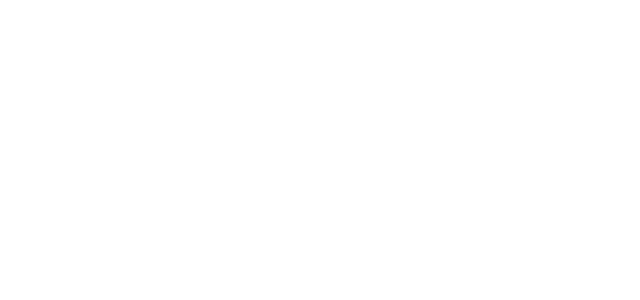
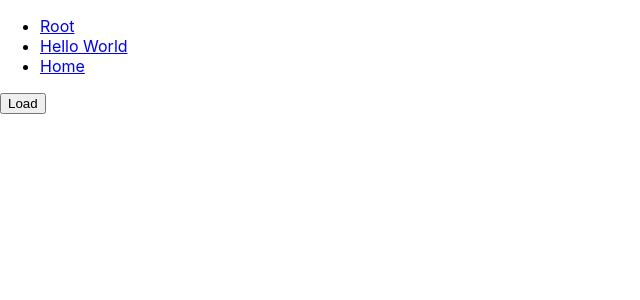
Before and after one commit to slapexs/react-typescript-crud, a React (Create React App) app: page /home in a window 1280 px wide. Shown: the top 300 px of the page, without its empty margins (0-640 px from the left). Built offline with nearby package versions, Linux system fonts and the light colour scheme.

Commit message:
add fetch data

```diff
--- a/src/App.tsx
+++ b/src/App.tsx
@@ -1,5 +1,4 @@
 import "./App.css";
-import HelloWorld from "./component/HelloWorld";
 import { Panel } from "./component/Panel";
 
 function App() {
--- a/src/component/HelloWorld.tsx
+++ b/src/component/HelloWorld.tsx
@@ -5,6 +5,7 @@
 import { useDispatch } from "react-redux";
 import { addTodo } from "../app/slice/duck-slice";
 import { useParams } from "react-router-dom";
+import { TopMenu } from "./TopMenu";
 
 const HelloWorld: FC = () => {
   const { name } = useParams();
--- /dev/null
+++ b/src/component/TopMenu.tsx
@@ -0,0 +1,22 @@
+import { FC } from "react";
+import { Link } from "react-router-dom";
+
+const TopMenu: FC = () => {
+  return (
+    <nav>
+      <ul>
+        <li>
+          <Link to="/">Root</Link>
+        </li>
+        <li>
+          <Link to="/hello/z">Hello World</Link>
+        </li>
+        <li>
+          <Link to="/home">Home</Link>
+        </li>
+      </ul>
+    </nav>
+  );
+};
+
+export { TopMenu };
--- a/src/index.tsx
+++ b/src/index.tsx
@@ -1,7 +1,6 @@
 import React from "react";
 import ReactDOM from "react-dom/client";
 import "./index.css";
-import App from "./App";
 import reportWebVitals from "./reportWebVitals";
 import { store } from "./app/store";
 import { Provider } from "react-redux";
--- a/src/pages/Home.tsx
+++ b/src/pages/Home.tsx
@@ -1,7 +1,31 @@
-import { FC } from "react";
+import { FC, useState } from "react";
 
 const Home: FC = () => {
-  return <></>;
+  const [users, setUsers] = useState([]);
+  const loadData = () => {
+    fetch("https://jsonplaceholder.typicode.com/users").then((resp) => {
+      resp.json().then((data: []) => {
+        setUsers(data);
+      });
+    });
+  };
+  return (
+    <>
+      <button onClick={loadData}>Load</button>
+      <table>
+        <tbody>
+          {users.map((value, index) => {
+            return (
+              <tr key={index}>
+                <td>{value["name"]}</td>
+                <td>{value["username"]}</td>
+              </tr>
+            );
+          })}
+        </tbody>
+      </table>
+    </>
+  );
 };
 
 export { Home };
--- /dev/null
+++ b/src/pages/Layout.tsx
@@ -0,0 +1,14 @@
+import { FC } from "react";
+import { TopMenu } from "../component/TopMenu";
+import { Outlet } from "react-router-dom";
+
+const Layout: FC = () => {
+  return (
+    <>
+      <TopMenu />
+      <Outlet />
+    </>
+  );
+};
+
+export { Layout };
--- /dev/null
+++ b/src/pages/NotFound.tsx
@@ -0,0 +1,11 @@
+import { FC } from "react";
+
+const NotFound: FC = () => {
+  return (
+    <>
+      <h1>404 Not Found!!!</h1>
+    </>
+  );
+};
+
+export { NotFound };
```
Also changed, not shown: src/router.tsx (+12 -0 lines), 1 other file (tests, documents, lock files or other folders).
